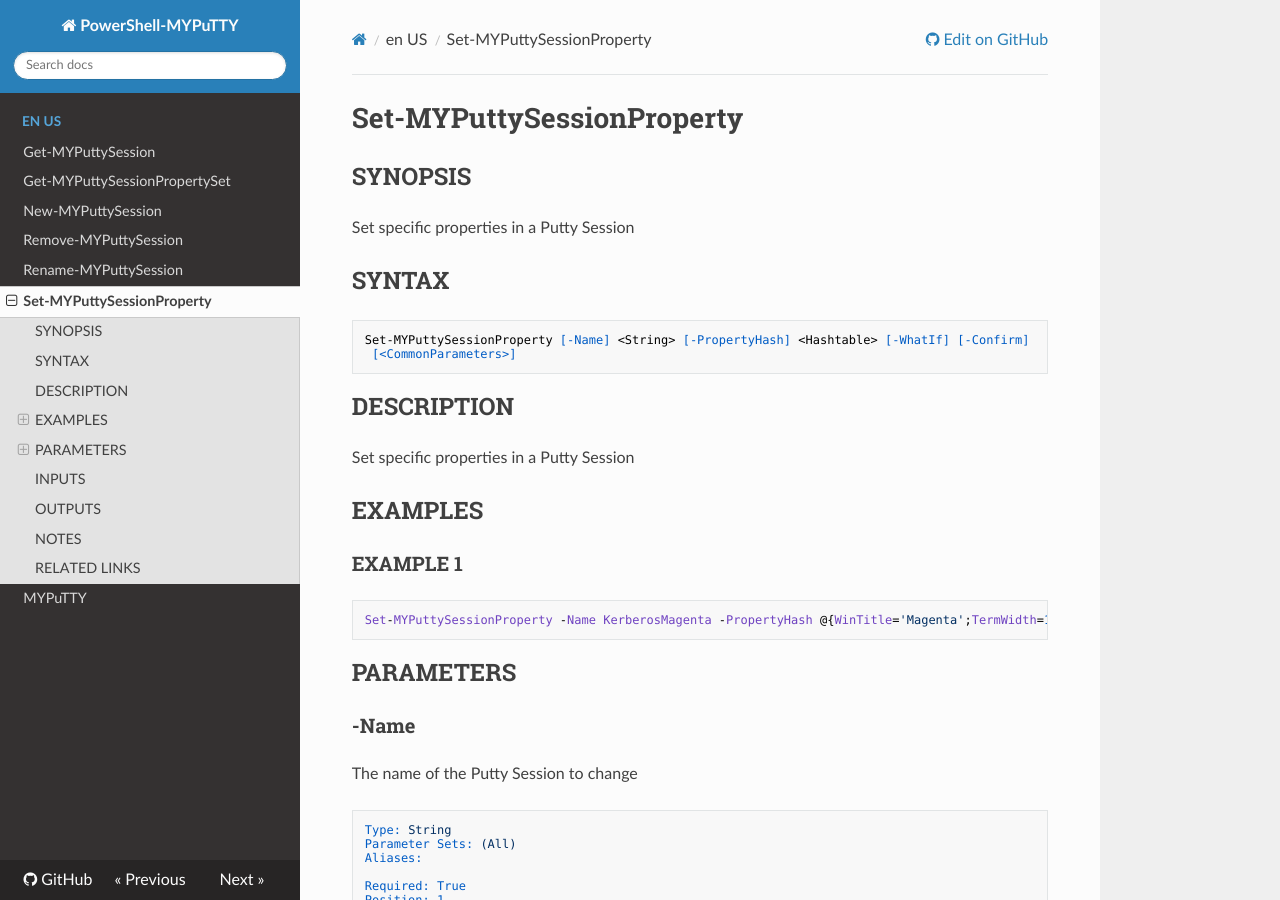
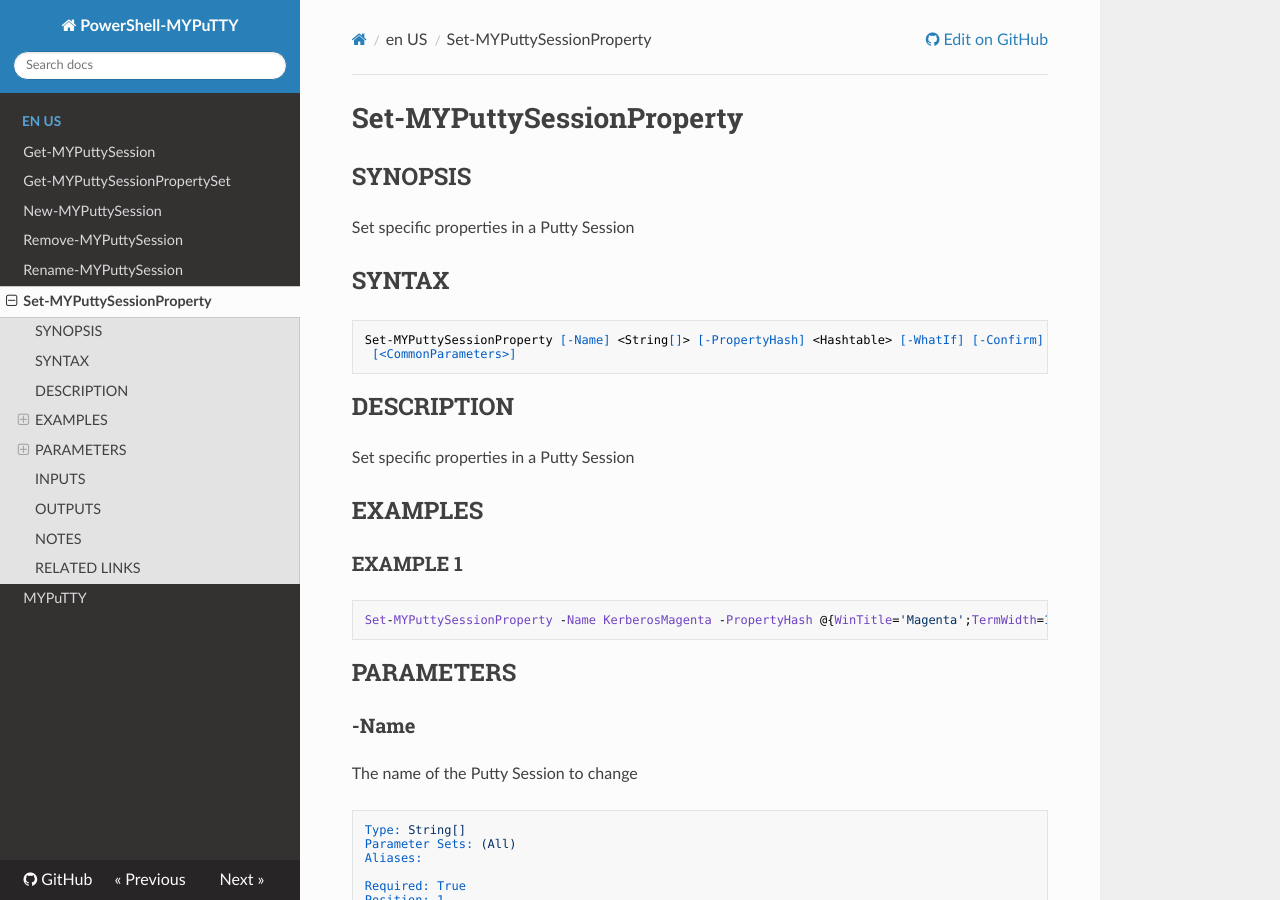
Before and after one commit to DonPwrShellHunt/MYPuTTY, an MkDocs documentation site: the page built from docs/en-US/Set-MYPuttySessionProperty.md, in a window 1280 px wide and 900 px high. Built offline with MkDocs 1.6.1, drawn with Linux system fonts in a browser that asks for light colours; nearby versions of some CDN libraries.

````diff
--- a/docs/en-US/Set-MYPuttySessionProperty.md
+++ b/docs/en-US/Set-MYPuttySessionProperty.md
@@ -13,7 +13,7 @@ Set specific properties in a Putty Session
 ## SYNTAX
 
 ```
-Set-MYPuttySessionProperty [-Name] <String> [-PropertyHash] <Hashtable> [-WhatIf] [-Confirm]
+Set-MYPuttySessionProperty [-Name] <String[]> [-PropertyHash] <Hashtable> [-WhatIf] [-Confirm]
  [<CommonParameters>]
 ```
 
@@ -33,7 +33,7 @@ Set-MYPuttySessionProperty -Name KerberosMagenta -PropertyHash @{WinTitle='Magen
 The name of the Putty Session to change
 
 ```yaml
-Type: String
+Type: String[]
 Parameter Sets: (All)
 Aliases:
 
````
Also changed, not shown: 1 other file.
